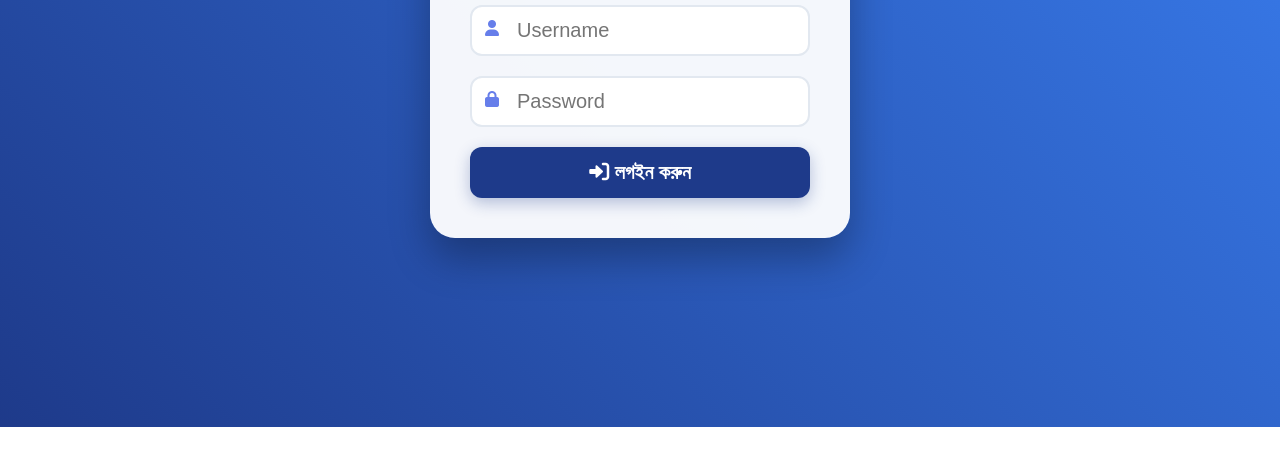
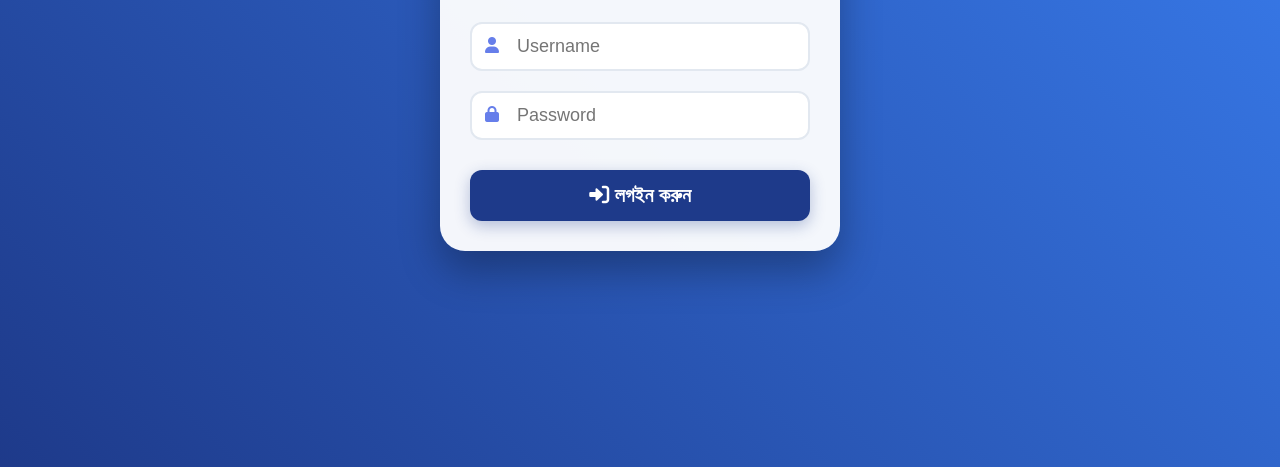
Before and after one commit to chandanari/DRONACHARYA, a plain HTML site: page index.html in a window 1280 px wide. Shown: the part 373-840 px from the top of the page. Before the commit the page ends 800 px from the top, so only its background shows below. Drawn offline with Linux system fonts and the light colour scheme.

Commit message:
Update index.html

```diff
--- a/index.html
+++ b/index.html
@@ -1,21 +1,87 @@
 <!DOCTYPE html>
 <html lang="bn">
 <head>
-    <meta name="viewport" content="width=device-width, initial-scale=1.0">
+    <meta charset="UTF-8">
+    <!-- Viewport-e height=device-height jog kora hoyeche jate keyboard auto-adjust hoy -->
+    <meta name="viewport" content="width=device-width, initial-scale=1.0, height=device-height">
     <title>Login</title>
     <script src="config.js"></script>
     <link rel="stylesheet" href="https://cdnjs.cloudflare.com/ajax/libs/font-awesome/6.0.0/css/all.min.css">
     <style>
-        body { font-family: 'Shonar Bangla', Adorsholipi, Noto Serif Bengali, Tiro Bangla, Segoe UI, sans-serif; background: linear-gradient(45deg, #1e3a8a, #3b82f6); height: 100vh; display: flex; justify-content: center; align-items: center; margin: 0; }
-        .login-box { background: rgba(255, 255, 255, 0.95); padding: 40px; border-radius: 25px; box-shadow: 0 20px 40px rgba(0,0,0,0.3); width: 340px; text-align: center; }
+        /* Body-te overflow-y: auto dewa hoyeche jate keyboard ashole scroll kora jay */
+        body {
+            font-family: 'Shonar Bangla', Adorsholipi, Noto Serif Bengali, Tiro Bangla, Segoe UI, sans-serif;
+            background: linear-gradient(45deg, #1e3a8a, #3b82f6);
+            min-height: 100vh;
+            display: flex;
+            flex-direction: column; /* Center-er bodole column kora hoyeche */
+            justify-content: center;
+            align-items: center;
+            margin: 0;
+            overflow-y: auto;
+            padding: 20px 0; /* Keyboard-er somoy upore niche extra space */
+        }
+
+        .login-box {
+            background: rgba(255, 255, 255, 0.95);
+            padding: 30px;
+            border-radius: 25px;
+            box-shadow: 0 20px 40px rgba(0,0,0,0.3);
+            width: 85%; /* Mobile-e width responsive kora hoyeche */
+            max-width: 340px;
+            text-align: center;
+            transition: transform 0.3s ease;
+        }
+
+        /* Keyboard ashar somoy input field focus hole box-tike ektu upore push korbe */
+        .login-box:focus-within {
+            transform: translateY(-20px);
+        }
+
         .logo { width: 80px; margin-bottom: 10px; }
         h1 { color: #1e3a8a; font-size: 20px; margin-bottom: 25px; font-weight: 800; }
         .input-group { position: relative; margin-bottom: 20px; }
         .input-group i { position: absolute; left: 15px; top: 15px; color: #667eea; }
-        input { font-size: 20px; width: 100%; padding: 12px 12px 12px 45px; border: 2px solid #e2e8f0; border-radius: 12px; box-sizing: border-box; outline: none; transition: 0.3s; }
-        input:focus { border-color: #3b82f6; }
-        button { width: 100%; padding: 14px; background: #1e3a8a; color: white; border: none; border-radius: 12px; cursor: pointer; font-weight: bold; font-size: 20px; transition: 0.3s; box-shadow: 0 5px 15px rgba(30, 58, 138, 0.3); }
+
+        input {
+            font-size: 18px;
+            width: 100%;
+            padding: 12px 12px 12px 45px;
+            border: 2px solid #e2e8f0;
+            border-radius: 12px;
+            box-sizing: border-box;
+            outline: none;
+            transition: 0.3s;
+        }
+
+        input:focus {
+            border-color: #3b82f6;
+            background-color: #fff;
+        }
+
+        button {
+            width: 100%;
+            padding: 14px;
+            background: #1e3a8a;
+            color: white;
+            border: none;
+            border-radius: 12px;
+            cursor: pointer;
+            font-weight: bold;
+            font-size: 20px;
+            transition: 0.3s;
+            box-shadow: 0 5px 15px rgba(30, 58, 138, 0.3);
+            margin-top: 10px;
+        }
+
         button:hover { background: #1e40af; transform: translateY(-2px); }
+
+        /* Choto screen-er jonno (Mobile Landscape/Small Keyboard) */
+        @media (max-height: 500px) {
+            .login-box { padding: 15px; transform: translateY(0); }
+            .logo { width: 50px; }
+            h1 { margin-bottom: 10px; }
+        }
     </style>
 </head>
 <body>
@@ -32,17 +98,32 @@
         </div>
         <button onclick="login()"><i class="fas fa-sign-in-alt"></i> লগইন করুন</button>
     </div>
+
     <script>
         function login(){
             const u = document.getElementById("user").value;
             const p = document.getElementById("pass").value;
             if(!u || !p) return alert("সব তথ্য দিন");
+
+            // Login button disable kora jate bar bar click na hoy
+            const btn = document.querySelector('button');
+            btn.innerHTML = "অপেক্ষা করুন...";
+            btn.disabled = true;
+
             fetch(API + `?action=login&username=${u}&password=${p}`)
             .then(r => r.text()).then(role => {
                 if(role !== "fail") {
                     localStorage.setItem("user", u);
                     window.location.href = "dashboard.html";
-                } else alert("ভুল ইউজারনেম বা পাসওয়ার্ড!");
+                } else {
+                    alert("ভুল ইউজারনেম বা পাসওয়ার্ড!");
+                    btn.innerHTML = '<i class="fas fa-sign-in-alt"></i> লগইন করুন';
+                    btn.disabled = false;
+                }
+            }).catch(err => {
+                alert("নেটওয়ার্ক সমস্যা!");
+                btn.innerHTML = '<i class="fas fa-sign-in-alt"></i> লগইন করুন';
+                btn.disabled = false;
             });
         }
     </script>
```
